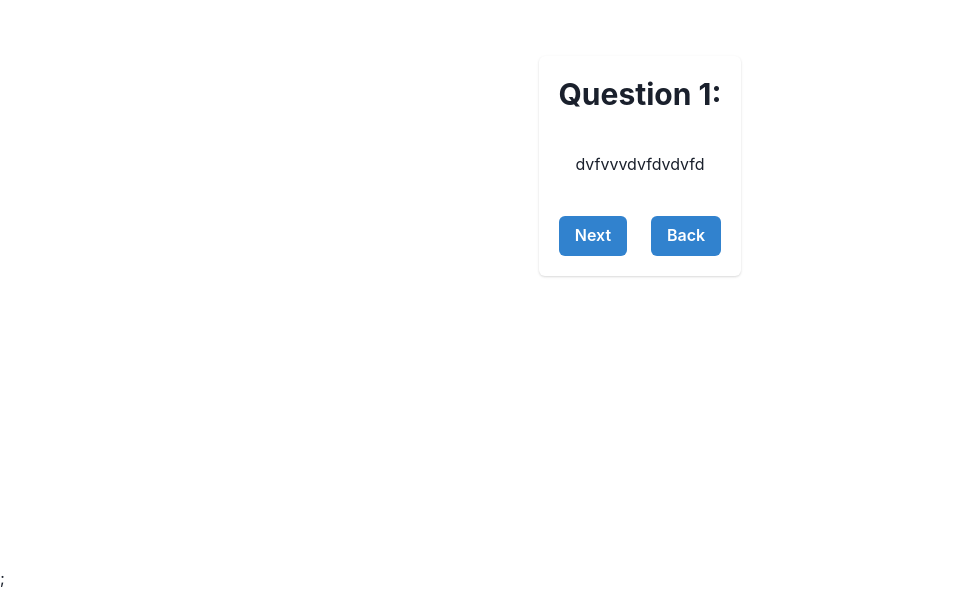
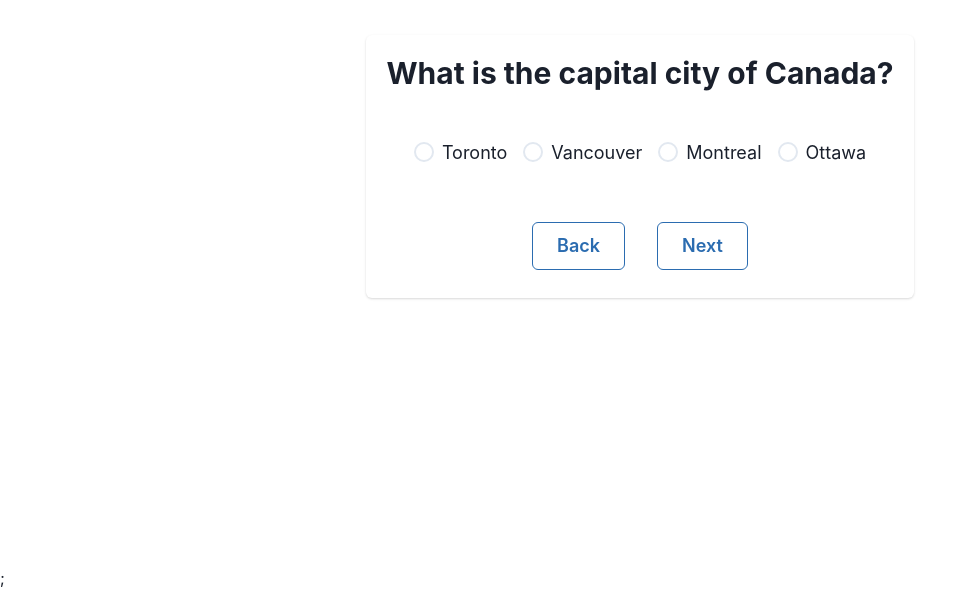
Before and after one commit to arissha-y/quiz-app, a Next.js app: page /QuestionCard in a window 1280 px wide. Shown: the part 234-824 px from the top of the page, without its empty margins (0-976 px from the left). Built offline with nearby package versions, Linux system fonts and the light colour scheme.

Commit message:
add update codes

```diff
--- a/src/pages/QuestionCard.tsx
+++ b/src/pages/QuestionCard.tsx
@@ -1,4 +1,4 @@
-import React from "react";
+import React, { useState } from "react";
 import {
   Card,
   CardBody,
@@ -9,6 +9,8 @@ import {
   Button,
   ButtonGroup,
   Text,
+  Radio,
+  RadioGroup,
 } from "@chakra-ui/react";
 import { useRouter } from "next/router";
 
@@ -18,53 +20,118 @@ let quizPoint = 0;
 const questionList = [
   {
     id: 1,
-    question: "Question 1: ",
-    answers: [],
+    question: "What is the capital city of Canada?",
+    answers: ["Toronto", "Vancouver", "Montreal", "Ottawa"],
+    correctAnswer: "Ottawa",
   },
   {
     id: 2,
-    question: "Question 2: ",
-    answers: [],
+    question:
+      "In Greek mythology, which hero is known for slaying the Gorgon Medusa?",
+    answers: ["Theseus", "Perseus", "Hercules", "Achilles"],
+    correctAnswer: "Perseus",
   },
   {
     id: 3,
-    question: "Question 3: ",
-    answers: [],
+    question: "What is the official language of Brazil?",
+    answers: ["Portuguese", "Italian", "French", "Spanish"],
   },
-  {
-    id: 4,
-    question: "Question 4: ",
-    answers: [],
-  },
-  {
-    id: 5,
-    question: "Question 5: ",
-    answers: [],
-  },
+  // {
+  //   id: 4,
+  //   question: "Question 4: ",
+  //   answers: [],
+  // },
+  // {
+  //   id: 5,
+  //   question: "Question 5: ",
+  //   answers: [],
+  // },
 ];
 
 const QuestionCard = () => {
+  const [quizPoints, setQuizPoint] = useState(0);
+  const [currentQuestion, setCurrentQuestion] = useState(0);
+  const [selectedOption, setSelectedOption] = useState("");
   const router = useRouter();
 
-  const handleResultPage = () => {
-    router.push("/ResultPage");
+  const handleNextQuestion = () => {
+    const currentQuestionObject = questionList[currentQuestion];
+    const selectedAnswer = currentQuestionObject.answers.find(
+      (answer) => answer === selectedOption
+    );
+
+    // if select the correct answer, counter + 1
+    if (selectedAnswer === currentQuestionObject.correctAnswer) {
+      setQuizPoint((currentPoints) => currentPoints + 1);
+    }
+
+    // if its the last question, route to result, else continue
+    if (currentQuestion === questionList.length - 1) {
+      router.push({
+        pathname: "/ResultPage",
+        query: { quizPoints, numQuestions: questionList.length },
+      });
+    } else {
+      setCurrentQuestion((question) => question + 1);
+    }
+
+    setSelectedOption("");
   };
+
+  const handlePreviousQuestion = () => {
+    if (currentQuestion === 0) {
+      router.push("/");
+    } else {
+      setCurrentQuestion((prevQuestion) => prevQuestion - 1);
+    }
+  };
+
+  const handleAnswer = (selectedAnswer: string) => {
+    setSelectedOption(selectedAnswer);
+    console.log(selectedAnswer);
+  };
+
+  // ensure next button is enabled if any option is selected
+  const isDisabled = !selectedOption;
 
   return (
     <Flex justifyContent="center" alignItems="center" minHeight="100vh">
       <Card align="center">
         <CardHeader>
-          <Heading size="lg">{questionList[0].question}</Heading>
+          <Heading size="lg">{questionList[currentQuestion].question}</Heading>
         </CardHeader>
         <CardBody>
-          <Text>dvfvvvdvfdvdvfd</Text>
+          <RadioGroup value={selectedOption} onChange={handleAnswer}>
+            {questionList[currentQuestion].answers.map((answer, index) => (
+              <Radio key={index} value={answer} size="lg" m={2}>
+                {answer}
+              </Radio>
+            ))}
+          </RadioGroup>
         </CardBody>
+
         <CardFooter>
           <ButtonGroup gap={4}>
-            <Button colorScheme="blue" onClick={handleResultPage}>
+            <Button
+              onClick={handlePreviousQuestion}
+              disabled={currentQuestion === 0}
+              colorScheme="blue"
+              variant="outline"
+              size="lg"
+              m={2}
+            >
+              Back
+            </Button>
+            <Button
+              onClick={handleNextQuestion}
+              disabled={isDisabled}
+              colorScheme="blue"
+              variant="outline"
+              size="lg"
+              m={2}
+            >
               Next
             </Button>
-            <Button colorScheme="blue">Back</Button>
           </ButtonGroup>
         </CardFooter>
       </Card>
--- a/src/pages/ResultPage.tsx
+++ b/src/pages/ResultPage.tsx
@@ -15,6 +15,7 @@ import { useRouter } from "next/router";
 
 const ResultPage = () => {
   const router = useRouter();
+  const { quizPoints, numQuestions } = router.query;
 
   const handleRestart = () => {
     router.push("/");
@@ -27,8 +28,7 @@ const ResultPage = () => {
         </CardHeader>
         <CardBody>
           <Text>
-            Lorem ipsum dolor sit amet, consectetur adipiscing elit, sed do
-            eiusmod tempor incididunt ut labore et dolore magna aliqua.
+            You scored {quizPoints} out of {numQuestions} points!
           </Text>
         </CardBody>
         <Divider orientation="horizontal" my={4} />
--- a/src/pages/index.tsx
+++ b/src/pages/index.tsx
@@ -13,7 +13,6 @@ import {
   CardBody,
   Flex,
 } from "@chakra-ui/react";
-import ResultPage from "./ResultPage";
 
 export default function StartPage() {
   const router = useRouter();
```
Also changed, not shown: src/pages/notes.txt (added).
